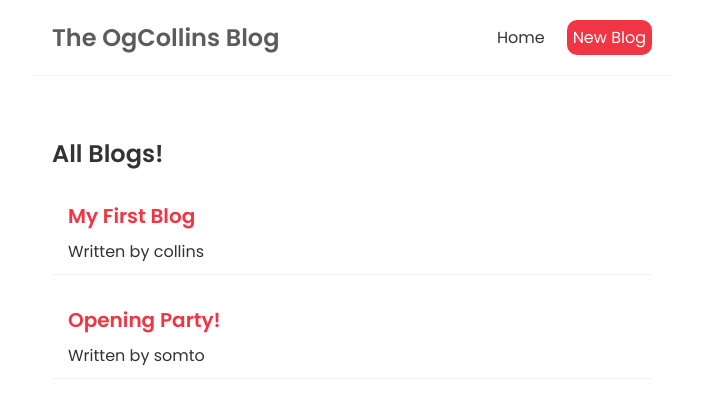
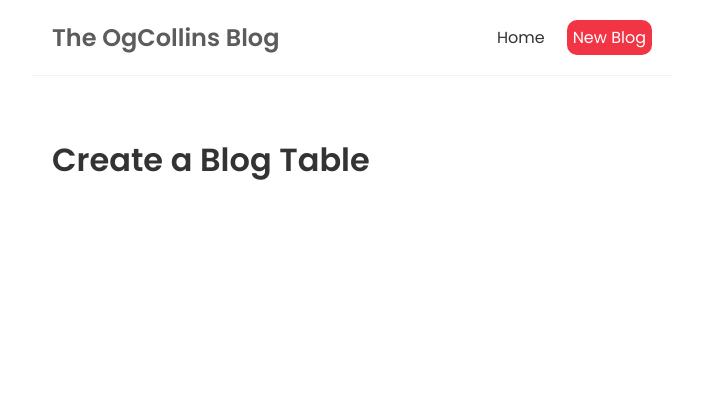
Before and after one commit to collins-dev1/ogcollins_blog, a React (Create React App) app: page /create in a window 1280 px wide. Shown: the top 418 px of the page, without its empty margins (288-991 px from the left). Built offline with nearby package versions, Linux system fonts and the light colour scheme; data requests are answered from the project's data file.

Commit message:
route of create

```diff
--- a/src/App.js
+++ b/src/App.js
@@ -1,6 +1,7 @@
 import Navbar from './navbar';
 import Home from './home';
-import { BrowserRouter as Router,Route,Switch } from 'react-router-dom/cjs/react-router-dom.min';
+import { BrowserRouter as Router, Route, Switch } from 'react-router-dom/cjs/react-router-dom.min';
+import Create from './create';
 
 // function App() {
 //   const title = 'Welcome to the new blog';
@@ -27,15 +28,18 @@
 //   );
 // }
 
-function App(){
+function App() {
   return (
     <Router>
       <div className="App">
         <Navbar />
         <div className="content">
           <Switch>
-          <Route path="/">
-            <Home/>
+            <Route exact path="/">
+              <Home />
+            </Route>
+            <Route path="/create">
+              <Create />
             </Route>
           </Switch>
         </div>
--- /dev/null
+++ b/src/create.js
@@ -0,0 +1,9 @@
+const Create = () => {
+    return (
+        <div className="create">
+            <h1>Create a Blog Table</h1>
+        </div>
+     );
+}
+
+export default Create;
```
Lines whose indentation alone changed are shown as unchanged.
